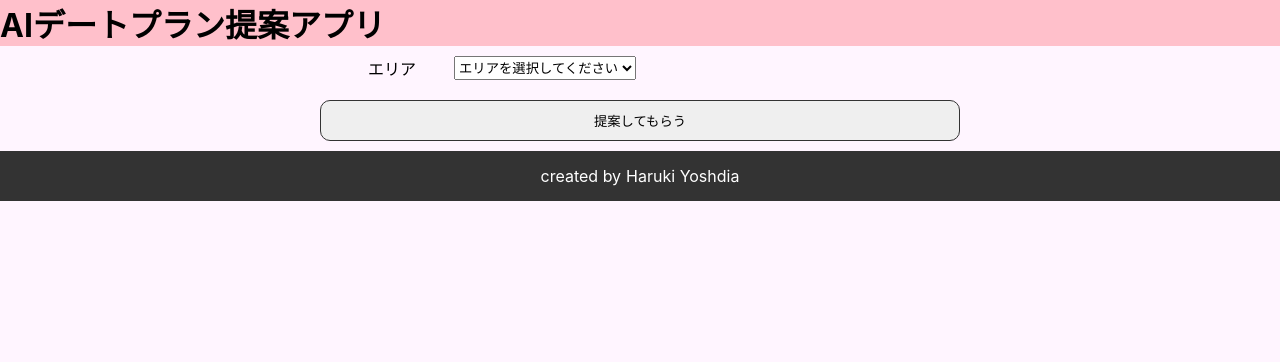
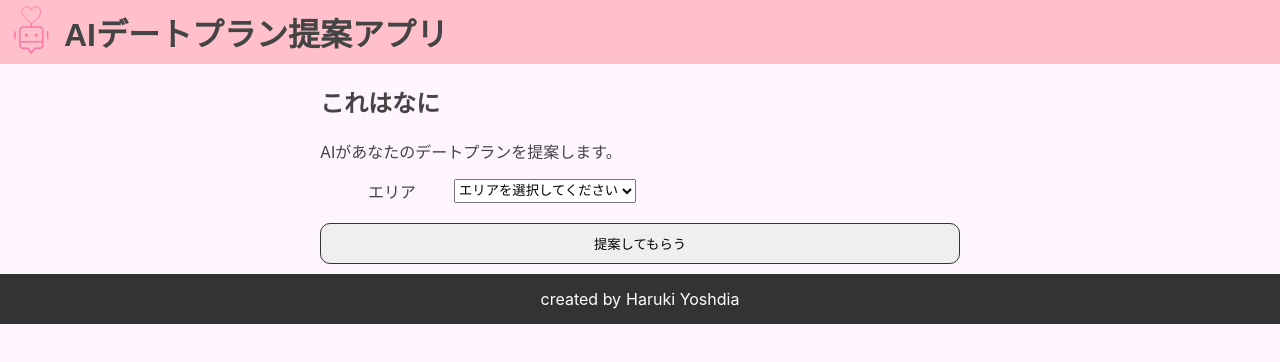
Before and after one commit to yoshiyoshiharu/ai-dating-proposer, a Next.js app in the folder frontend/: page / in a window 1280 px wide. Shown: the top 362 px of the page. Built offline with nearby package versions, Linux system fonts and the light colour scheme.

Commit message:
ヘッダーをデザイン

```diff
--- /dev/null
+++ b/frontend/pages/components/Description.tsx
@@ -0,0 +1,16 @@
+export default function Description() {
+  return (
+    <>
+      <div className="description">
+        <h2>これはなに</h2>
+        <p>AIがあなたのデートプランを提案します。</p>
+      </div>
+     <style jsx>{`
+        .description {
+          width: 50%;
+          margin: 0 auto;
+        }
+      `}</style>
+    </>
+  );
+}
--- a/frontend/pages/components/Header.tsx
+++ b/frontend/pages/components/Header.tsx
@@ -1,14 +1,22 @@
+import Image from "next/image";
+
 export default function Header() {
   return (
     <>
       <header>
-        <h1 className="title">AIデートプラン提案アプリ</h1>
+        <Image src="/header.png" alt="icon" className="header-icon" width="64" height="64" />
+        <h1 className="title">
+          AIデートプラン提案アプリ
+        </h1>
       </header>
       <style jsx>{`
         header {
           background-color: pink;
+          display: flex;
+          align-items: center;
           .title {
             margin: 0;
+            font-family: "TsukuARdGothic-Regular", sans-serif;
           }
         }
       `}</style>
--- a/frontend/pages/index.tsx
+++ b/frontend/pages/index.tsx
@@ -2,6 +2,7 @@ import Head from 'next/head'
 import Header from './components/Header'
 import Footer from './components/Footer'
 import Form from './components/Form'
+import Description from './components/Description'
 
 const Main = () => {
   return (
@@ -12,6 +13,7 @@ const Main = () => {
       </Head>
 
       <Header></Header>
+      <Description></Description>
       <Form></Form>
       <Footer></Footer>
     </>
--- a/frontend/styles/globals.css
+++ b/frontend/styles/globals.css
@@ -5,6 +5,7 @@ body {
   font-family: -apple-system, BlinkMacSystemFont, Segoe UI, Roboto, Oxygen,
     Ubuntu, Cantarell, Fira Sans, Droid Sans, Helvetica Neue, sans-serif;
   background-color: #FFF5FF;
+  color: #444;
 }
 
 a {
```
Also changed, not shown: frontend/public/header.png (added).
